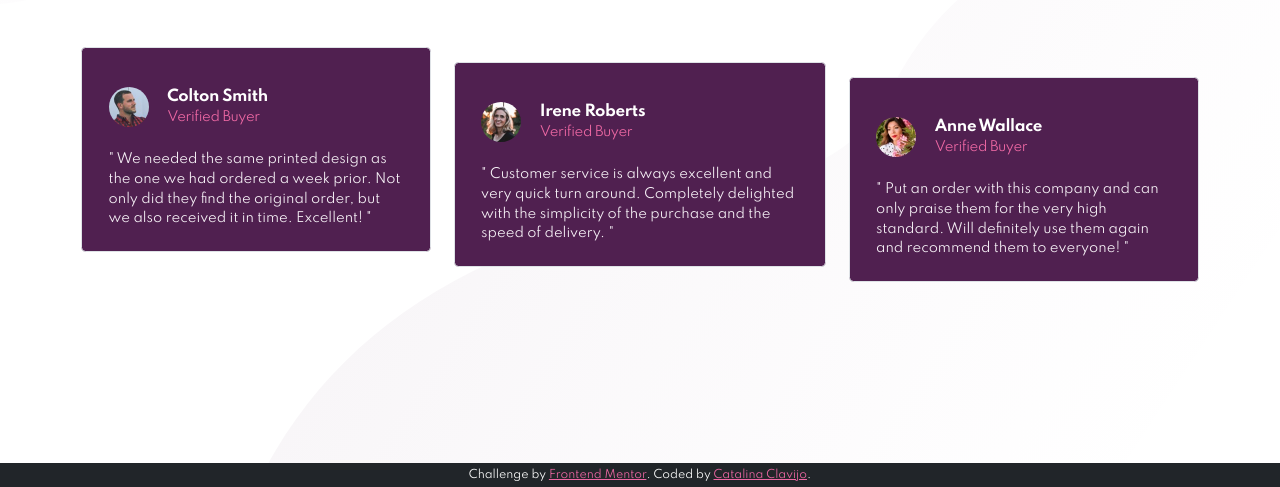
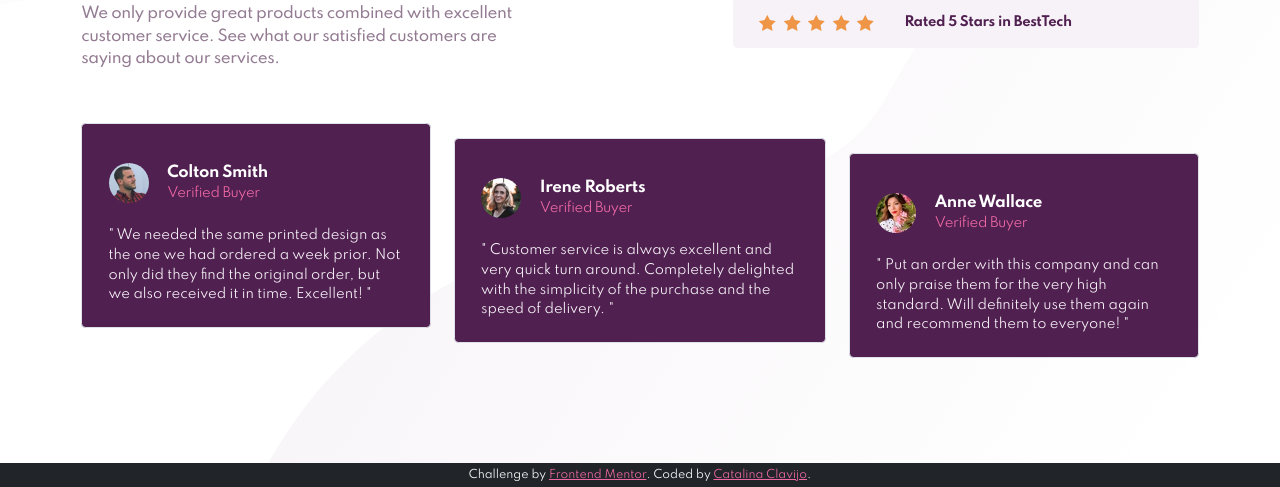
Before and after one commit to Cataclas/Frontend-Mentor_Social-proof-section, a plain HTML site: page index.html in a window 1280 px wide. Shown: the part 313-800 px from the top of the page. Drawn offline with nearby package versions, Linux system fonts and the light colour scheme.

Commit message:
Update index.html

```diff
--- a/index.html
+++ b/index.html
@@ -13,7 +13,7 @@
 </head>
 
 <body>
-    <main class="end-0 h-100 overflow-auto position-absolute start-0 w-100">
+    <main class="align-items-center d-flex end-0 h-100 justify-content-center overflow-auto position-absolute start-0 w-100">
         <section class="container-lg py-5 w-100">
             <div class="align-items-center d-flex justify-content-center m-0 py-5 row w-100">
                 <div class="col-12 col-md-6 d-flex flex-column h-100 justify-content-end p-0 pe-sm-3 pe-0 pe-md-5 text-center text-md-start">
```
